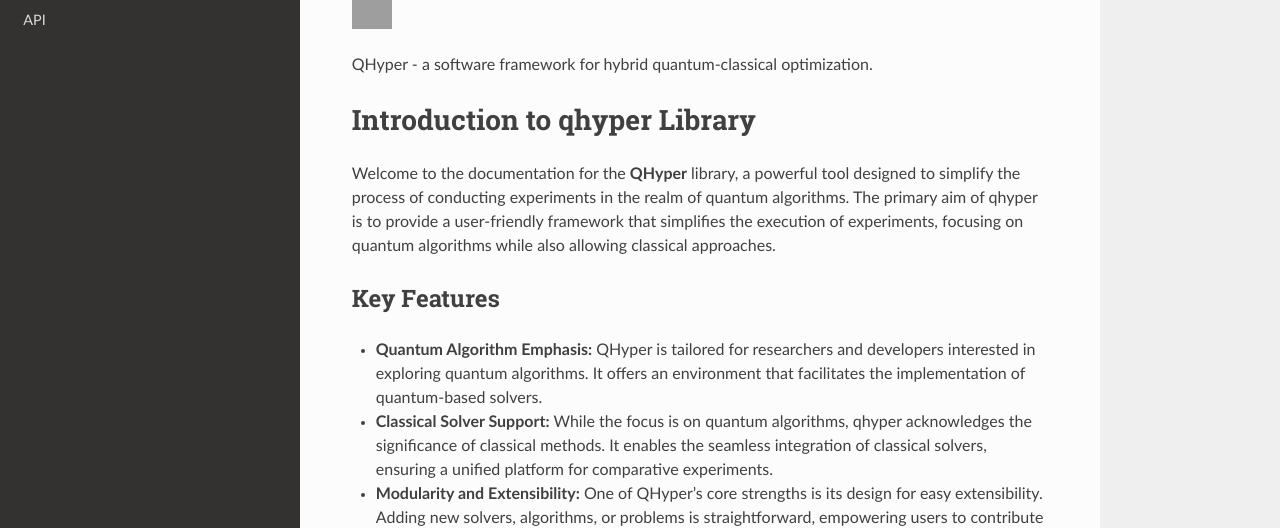
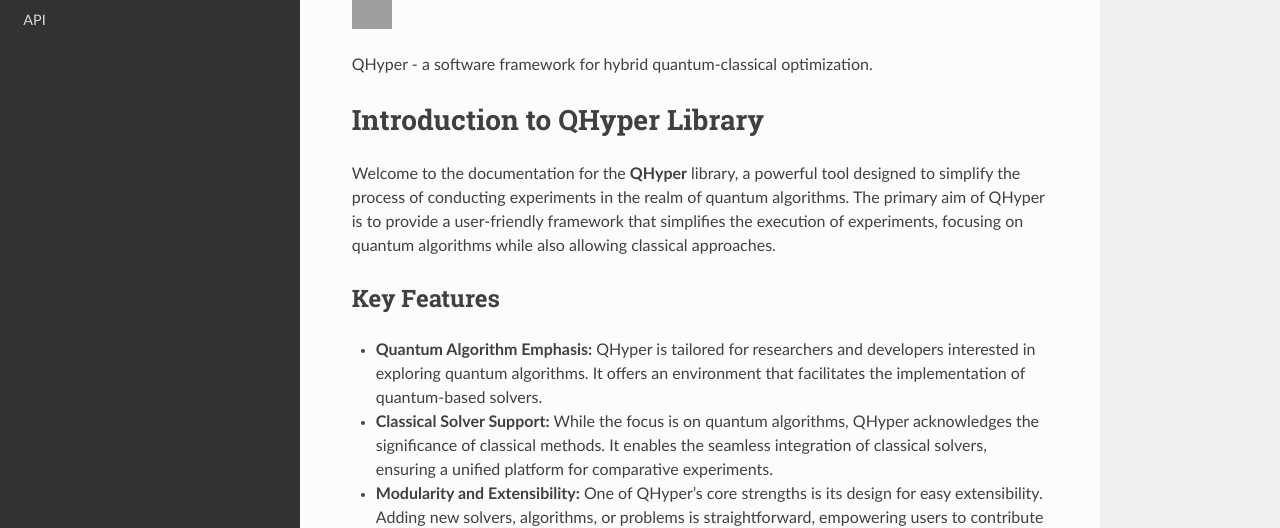
Before and after one commit to qc-lab/QHyper, a Sphinx documentation site: the page built from docs/source/index.rst, in a window 1280 px wide and 900 px high. Shown: the part 161-689 px from the top of the window. Built offline with Sphinx 7.4.7 and the Read the Docs theme 2.0.0, drawn with Linux system fonts in a browser that asks for light colours; grey boxes are pictures that could not be loaded.

```diff
--- a/docs/source/index.rst
+++ b/docs/source/index.rst
@@ -15,12 +15,12 @@ Welcome to QHyper's documentation!
 
 QHyper - a software framework for hybrid quantum-classical optimization.
 
-Introduction to qhyper Library
+Introduction to QHyper Library
 ==============================
 
 Welcome to the documentation for the **QHyper** library, a powerful tool designed
 to simplify the process of conducting experiments in the realm of quantum
-algorithms. The primary aim of qhyper is to provide a
+algorithms. The primary aim of QHyper is to provide a
 user-friendly framework that simplifies the execution of experiments, focusing on
 quantum algorithms while also allowing classical approaches.
 
@@ -32,7 +32,7 @@ Key Features
   that facilitates the implementation of quantum-based solvers.
 
 - **Classical Solver Support:** While the focus is on quantum algorithms,
-  qhyper acknowledges the significance of classical methods. It enables the
+  QHyper acknowledges the significance of classical methods. It enables the
   seamless integration of classical solvers, ensuring a unified platform for
   comparative experiments.
 
```
